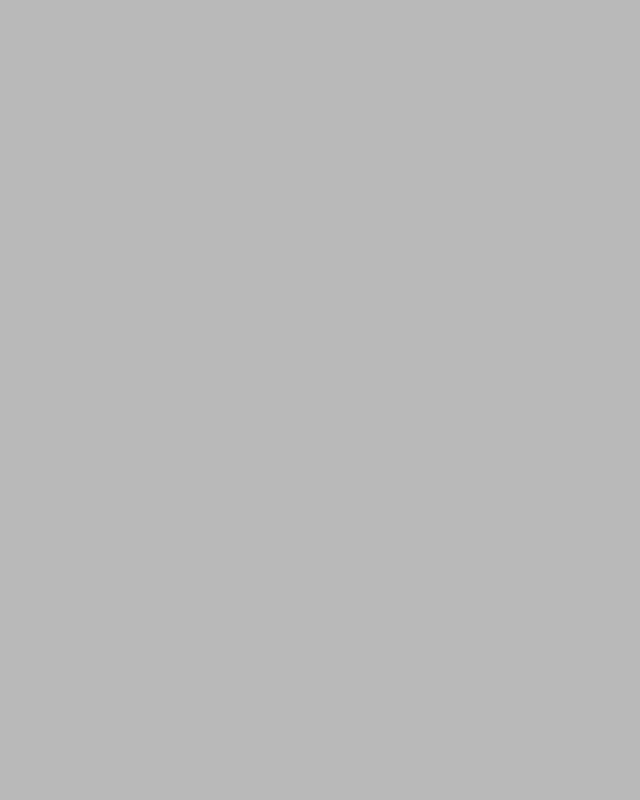
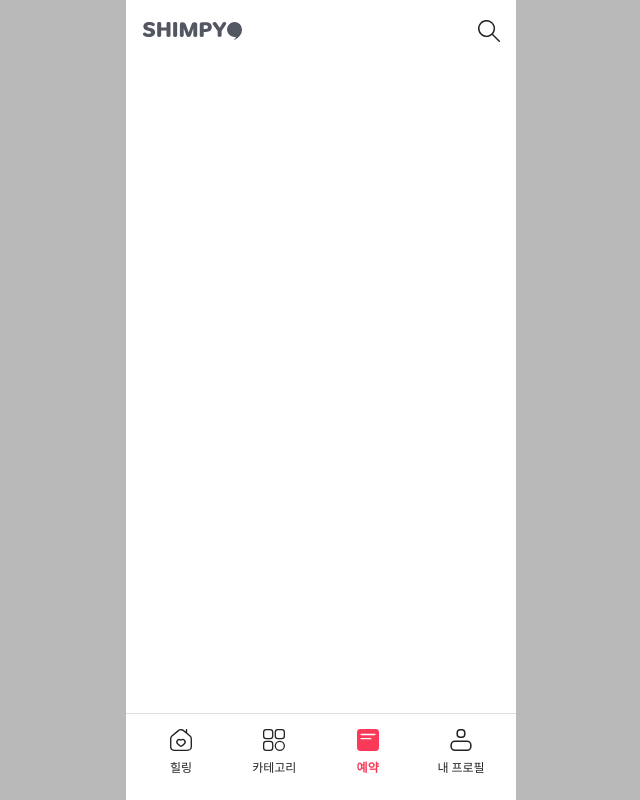
Before and after one commit to bohyunkang/shimpyo-frontend, a React (Vite) app: page /reservations in a window 1280 px wide. Before the commit this address had no page. Shown: the whole page, without its empty margins (319-959 px from the left). Built offline with nearby package versions, Linux system fonts and the light colour scheme.

Commit message:
페이지 추가, 라우팅 처리 및 홈 아이콘 수정
- 하단 네비게이션 바 예약, 프로필 페이지 추가
- 홈 아이콘 수정

```diff
--- a/src/App.jsx
+++ b/src/App.jsx
@@ -8,6 +8,8 @@ import GlobalStyle from './styles/GlobalStyle';
 
 import HomePage from './pages/Home/HomePage';
 import CategoryPage from './pages/Category/CategoryPage';
+import ReservationHistoryPage from './pages/reservations/ReservationHistoryPage';
+import ProfilePage from './pages/profile/ProfilePage';
 
 export default function App() {
   return (
@@ -17,6 +19,8 @@ export default function App() {
       <Routes>
         <Route path="/" element={<HomePage />} />
         <Route path="/programs" element={<CategoryPage />} />
+        <Route path="/reservations" element={<ReservationHistoryPage />} />
+        <Route path="/profile" element={<ProfilePage />} />
       </Routes>
     </ThemeProvider>
   );
--- /dev/null
+++ b/src/pages/profile/ProfilePage.jsx
@@ -0,0 +1,9 @@
+import Layout from '../../layouts/Layout';
+
+export default function ProfilePage() {
+  return (
+    <Layout header bottomNav>
+      {/* 마이 페이지입니다 */}
+    </Layout>
+  );
+}
--- /dev/null
+++ b/src/pages/reservations/ReservationHistoryPage.jsx
@@ -0,0 +1,9 @@
+import Layout from '../../layouts/Layout';
+
+export default function ReservationHistoryPage() {
+  return (
+    <Layout header bottomNav>
+      {/* 예약 페이지 입니다 */}
+    </Layout>
+  );
+}
```
Also changed, not shown: src/assets/icons/bottomNav/home.svg.
